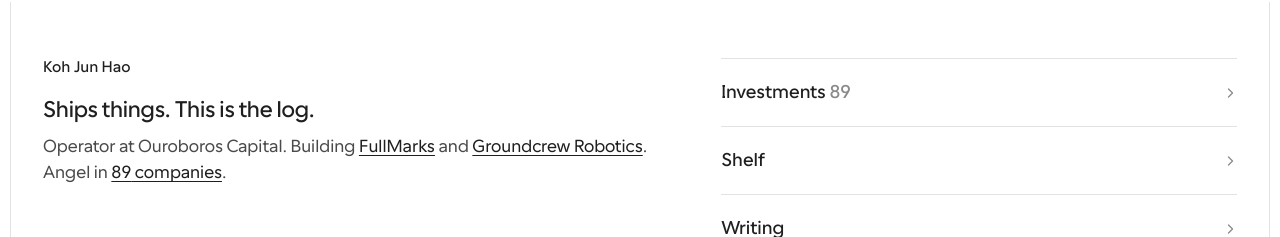
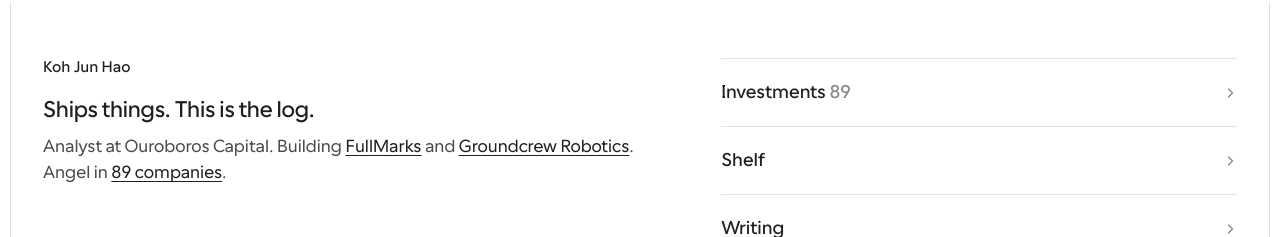
Before and after one commit to kohjunhao/kohjunhao.com, a Next.js app: page / in a window 1280 px wide. Shown: the part 92-329 px from the top of the page. Built offline with nearby package versions, Linux system fonts and the light colour scheme.

Commit message:
Say Analyst at Ouroboros Capital, not Operator
kjh corrected the title on 2 Oct. The unused tagline and the old
OpenGraph alt text carried the same word.

```diff
--- a/src/app/opengraph-image.tsx
+++ b/src/app/opengraph-image.tsx
@@ -1,7 +1,7 @@
 import { ImageResponse } from "next/og";
 
 export const runtime = "nodejs";
-export const alt = "Koh Jun Hao — Operator, researcher. Writing and building, quietly.";
+export const alt = "Koh Jun Hao. Analyst at Ouroboros Capital. Ships things.";
 export const size = { width: 1200, height: 630 };
 export const contentType = "image/png";
 
--- a/src/app/page.tsx
+++ b/src/app/page.tsx
@@ -1,6 +1,8 @@
 import Link from "next/link";
 import { Activity } from "@/components/activity";
+import { LogFeed } from "@/components/log-feed";
 import { TopBar } from "@/components/top-bar";
+import { log } from "@/content/log";
 import { buildCalendar } from "@/lib/calendar";
 import { sections, site } from "@/lib/site";
 import { investments } from "@/lib/stock";
@@ -21,7 +23,7 @@
             <h1 className="v3-label">{site.name}</h1>
             <p className="v3-line">Ships things. This is the log.</p>
             <p className="v3-facts">
-              Operator at Ouroboros Capital. Building{" "}
+              Analyst at Ouroboros Capital. Building{" "}
               <a href="https://fullmarks.sg" target="_blank" rel="noopener noreferrer">
                 FullMarks
               </a>{" "}
@@ -62,6 +64,9 @@
 
         <div className="v3-rule" aria-hidden />
         <Activity calendar={buildCalendar()} />
+
+        <div className="v3-rule" aria-hidden />
+        <LogFeed entries={log} />
       </main>
 
       <div className="v3-rule" aria-hidden />
--- a/src/lib/site.ts
+++ b/src/lib/site.ts
@@ -1,6 +1,5 @@
 export const site = {
   name: "Koh Jun Hao",
-  tagline: "Operator · Researcher",
   location: "Singapore",
   status: "shipping",
   lastUpdated: "2026.04.22",
```
